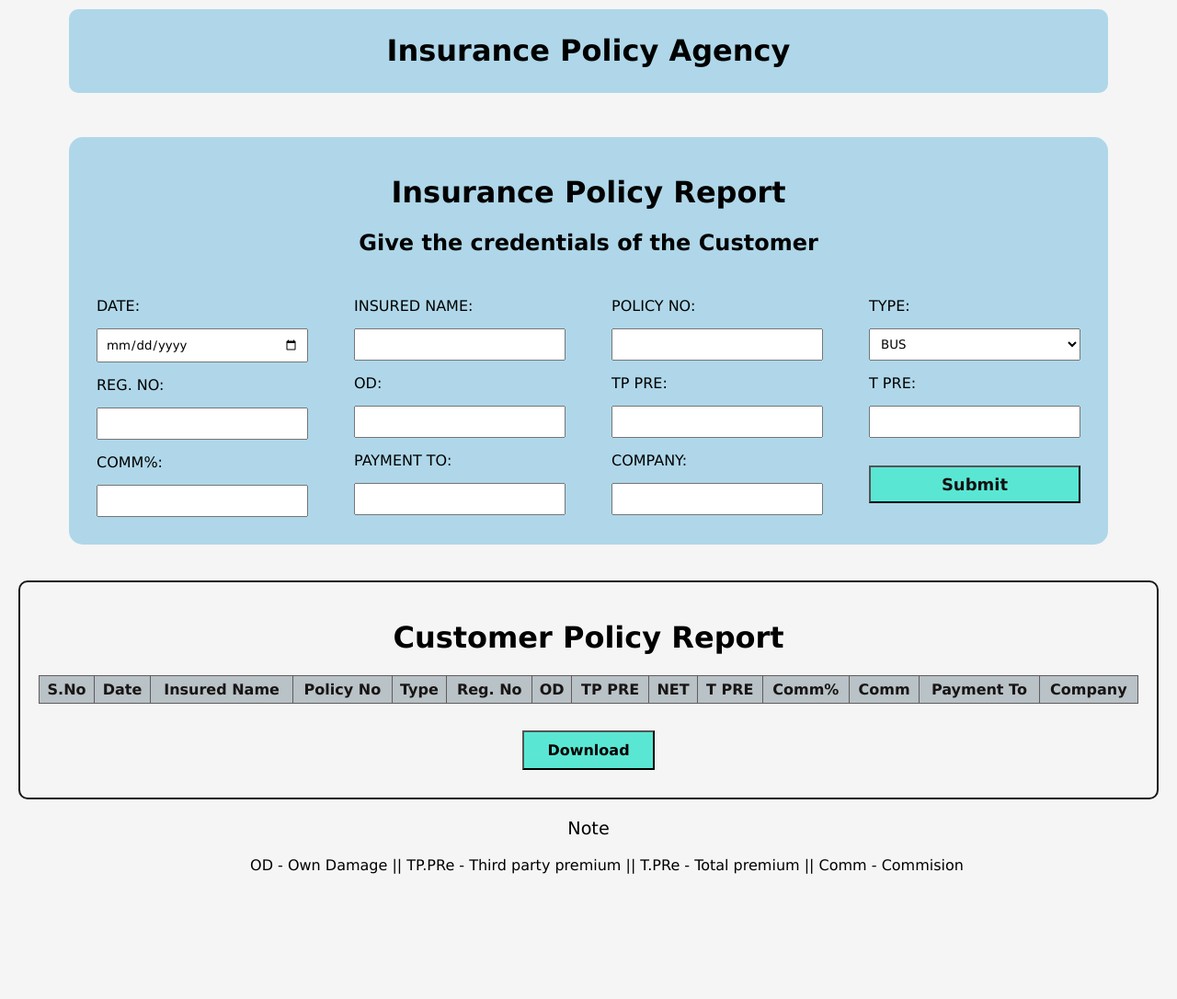
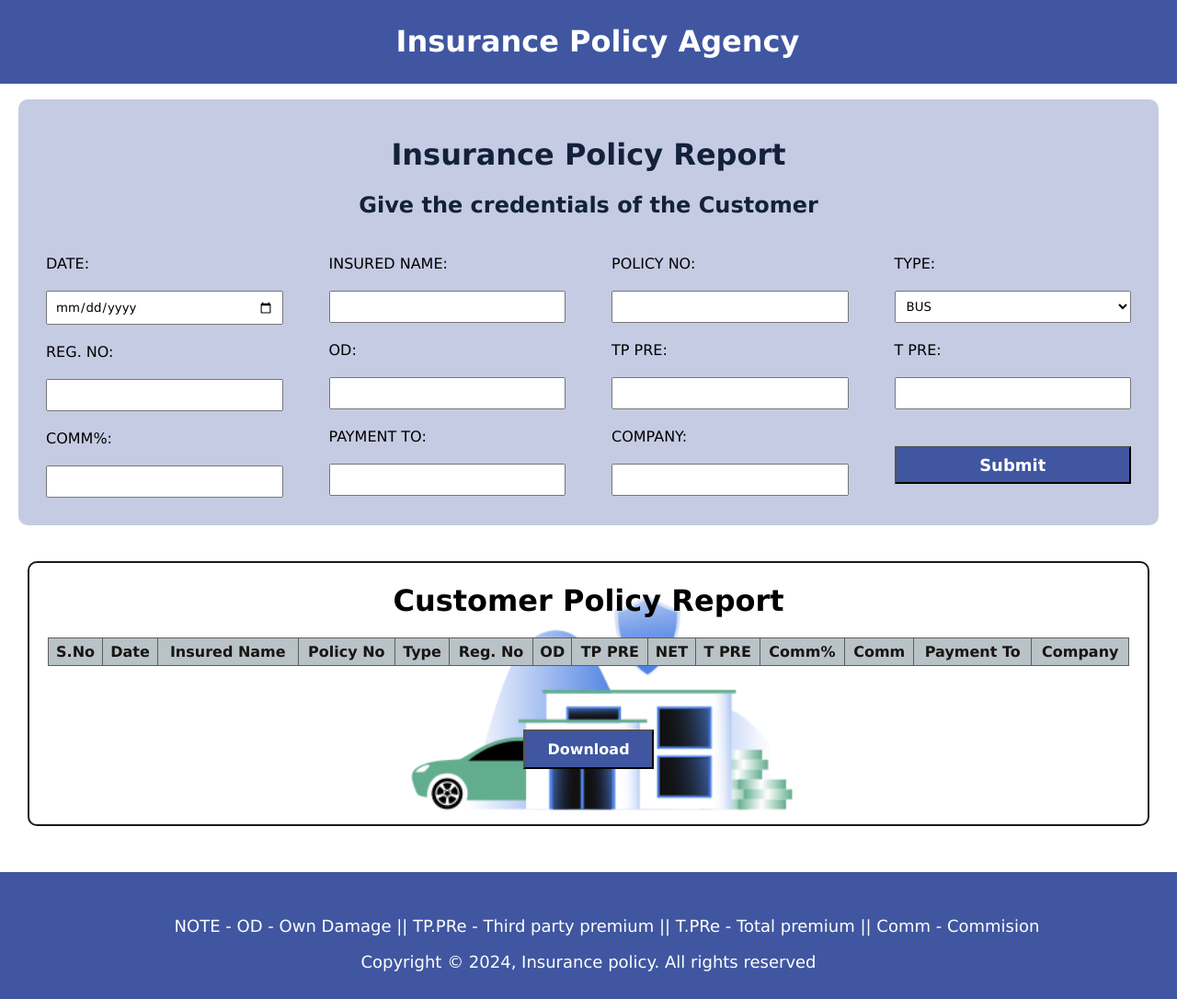
Before and after one commit to inpolicy/inpolicy, a plain HTML site: page index.html in a window 1280 px wide. Shown: the whole page at 92% size. Before the commit the page ends 966 px from the top, so only its background shows below. Drawn offline with nearby package versions, Linux system fonts and the light colour scheme.

Commit message:
Final
Theme and image setting

```diff
--- a/index.html
+++ b/index.html
@@ -24,6 +24,7 @@
     </header><br>
 
     <div class="myDiv">
+
         <div class="div">
             <h1>Insurance Policy Report</h1>
             <h2>Give the credentials of the Customer</h2>
@@ -109,18 +110,26 @@
         <!-- Button to take screenshot of the customer table -->
         <button class="butt" onclick="takeScreenshot()">Download</button>
     </div>
+</body>
 
-    <diV>
-        <p style="font-size: larger;">Note</p>
+    <diV class="Description">
+
         <ul>
-                OD - Own Damage ||
+                NOTE - OD - Own Damage ||
                 TP.PRe - Third party premium ||
                 T.PRe - Total premium ||
                 Comm - Commision
+        </ul>
 
-        </ul>
+        <footer>
+            <div>
+                <div class="copyright">Copyright &copy; 2024, Insurance policy. <span class="wrdbrk">All rights reserved
+                    </span></div>
+            </div>
+        </footer>
     </diV>
 
-</body>
+
+
 
 </html>
--- a/style.css
+++ b/style.css
@@ -1,7 +1,8 @@
 @import url("https://fonts.googleapis.com/css2?family=Poppins:wght@100;200;300;400;500;600;700;800;900&display=swap");
 
 * {
-  font-family: Verdana, Geneva, Tahoma, sans-serif;
+  /* font-family: Verdana, Geneva, Tahoma, sans-serif; */
+  font-family:Verdana, Geneva, Tahoma, sans-serif;
 
 }
 
@@ -10,7 +11,7 @@ body {
   justify-content: center;
   align-items: center;
   min-height: 100vh;
-  background-color: whitesmoke;
+  background-color:white;
   margin: 0px;
 }
 
@@ -51,19 +52,23 @@ th {
 
 .myDiv {
   text-align: center;
-  background-color: rgb(175, 215, 233);
-  border-radius: 15px;
-  padding: 0px 30px 20px;
-  margin: 0 75px;
+  background-color:#C5CBE3;
+  border-radius: 10px;
+  padding: 10px 30px 20px 30px;
+  margin: 70px 20px 0px 20px;
+
 }
+
 
 .div {
   margin: 0 75px;
   border-radius: 15px;
-  background-color: rgb(175, 215, 233);
-  padding: 20px 30px;
+  /* background-color: #C5CBE3; */
+  padding:10px 20px 10px 20px;
+  color:rgb(19, 33, 58);
 
 }
+
 
 .myDiv1 {
   text-align: center;
@@ -71,16 +76,24 @@ th {
   border: 2px solid #191818;
   border-radius: 10px;
 
-  padding: 20px;
-  margin: 20px 20px;
+  padding: 0px 20px 50px 20px;
+  margin: 20px 30px 50px 30px;
+
+  background-image: url('assets/bg1.png');
+  background-repeat: no-repeat;
+  background-size: 500px 500px;
+  background-attachment:scroll;
+  background-position: center;
 }
 
 .navebar {
-  border: #c9eaea;
-  margin: 10px 75px;
-  border-radius: 10px;
-  background-color: rgb(175, 215, 233);
+  background-color: #4056A1;
   padding: 5px 10px;
+  color: white;
+  position:fixed;
+   top: 0;
+    z-index: 1020;
+    width: 100%;
 }
 
 form {
@@ -98,8 +111,8 @@ form {
 }
 
 label {
-  margin-bottom: 5px;
-  margin-top: 5px;
+  margin-bottom: 10px;
+  margin-top: 10px;
 }
 
 input,
@@ -112,26 +125,37 @@ select {
 }
 
 input[type="submit"] {
-  background-color: rgb(89, 231, 212);
-  color: rgb(20, 17, 17);
+  background-color: #4056A1;
+  color: rgb(255, 255, 255);
   cursor: pointer;
   font-weight: bold;
   font-size: large;
-
 }
 
 input[type="submit"]:hover {
-  background-color: rgb(111, 241, 117);
+  background-color: rgb(12, 172, 15);
 }
 
 .butt {
   padding: 10px;
-  margin-top: 10px;
+  margin-top: 50px;
   margin-bottom: 10px;
   width: 10%;
   font-weight: bold;
   font-size: medium;
   box-sizing: content-box;
   cursor: pointer;
-  background-color: rgb(89, 231, 212);
+  background-color: #4056A1;
+  color: white;
+  position:relative;
 }
+.butt:hover{
+  background-color: rgb(12, 172, 15);
+}
+
+.Description{
+  background-color: #4056A1;
+  padding: 30px 20px;
+  font-size: 18px;
+  color: white;
+}
```
Also changed, not shown: assets/bg.png (added), assets/bg1.png (added).
